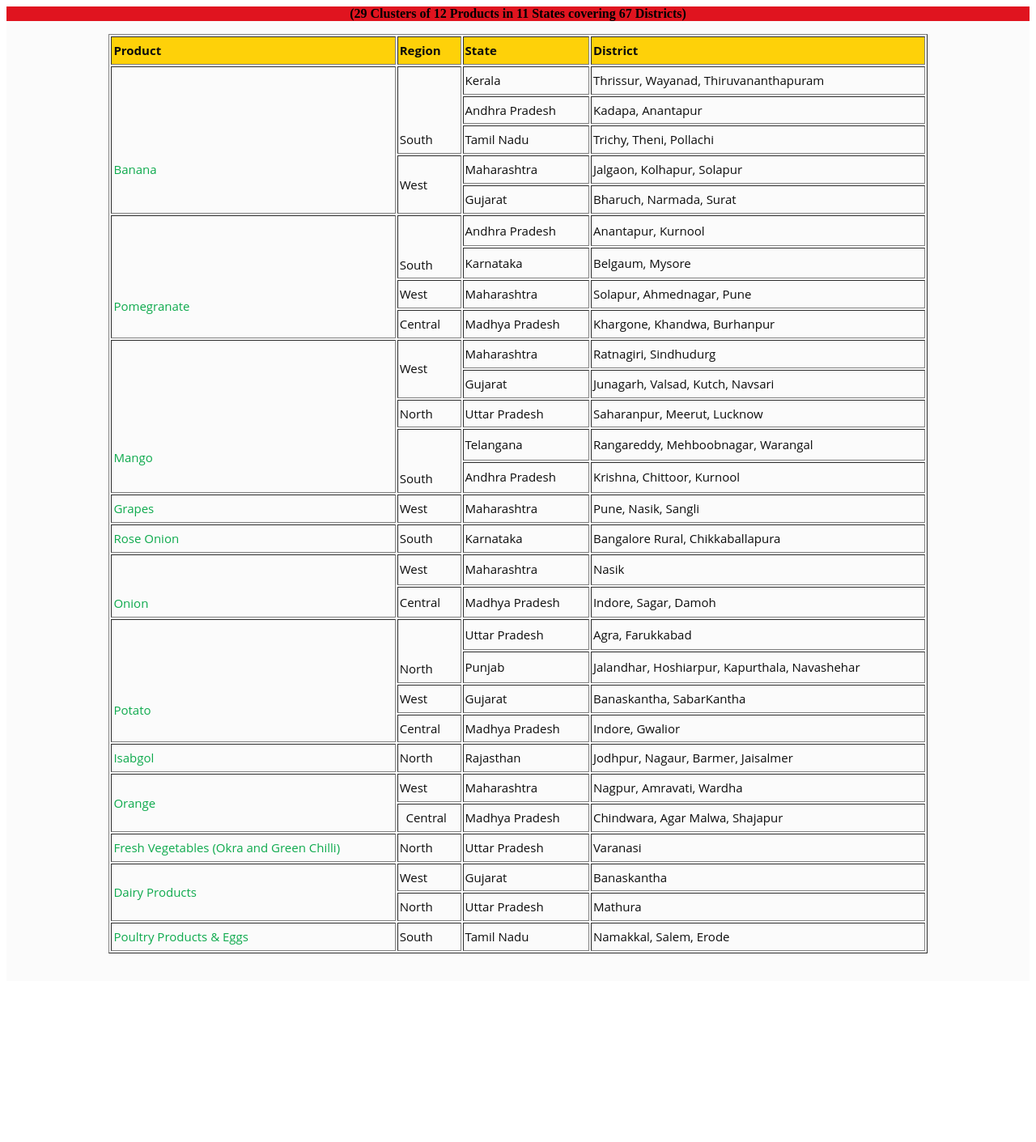
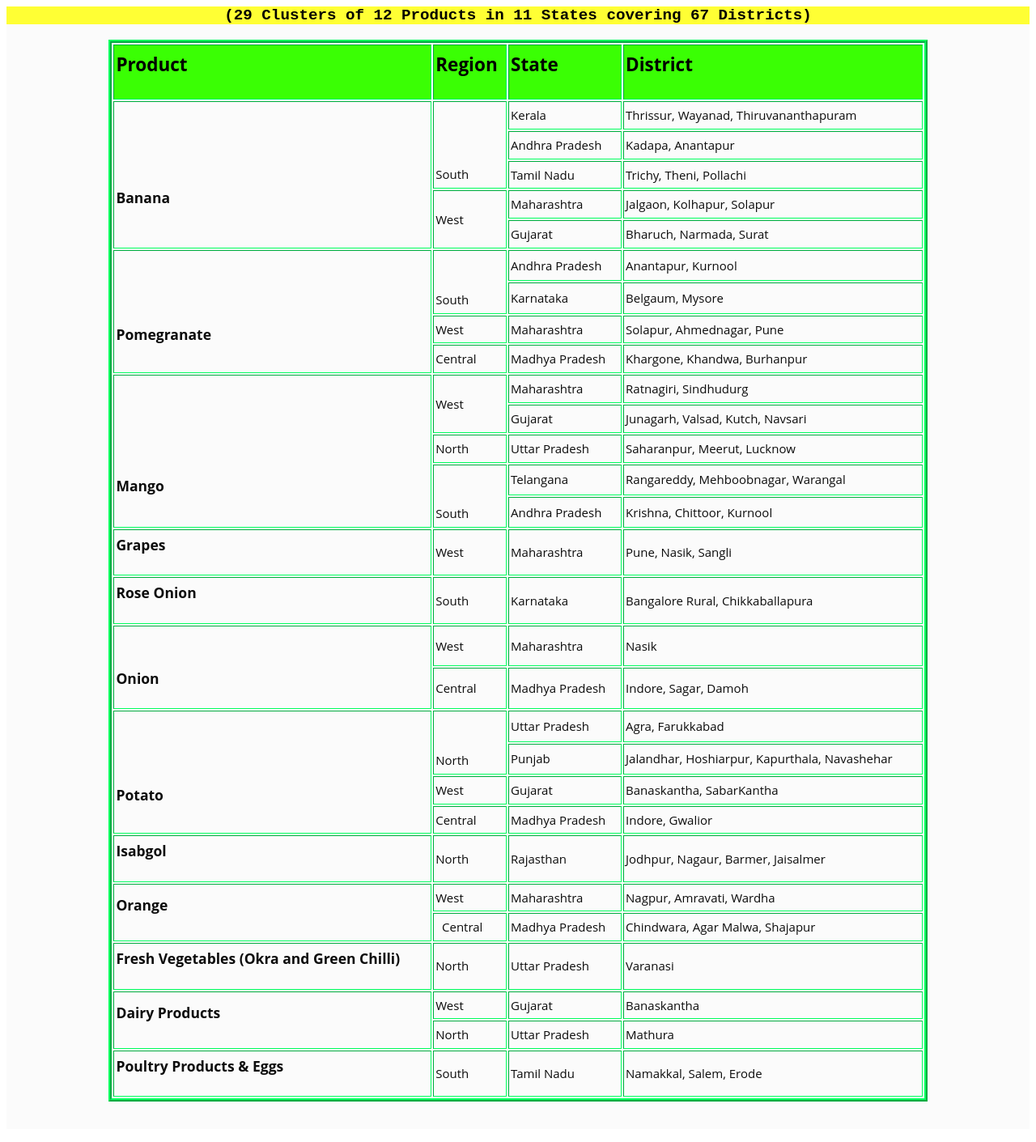
Before and after one commit to Rjchauhan18/Tic_Tech_Toe, a Django app: template templates/clusterdata.html in a window 1280 px wide. Shown: the whole page at 81% size. Before the commit the page ends 1178 px from the top, so only its background shows below. Run offline with Django 4.2, Linux system fonts and the light colour scheme; the template is opened without the code that fills it, so the values that code supplies are empty.

Commit message:
Changed Cluster.html part

```diff
--- a/templates/clusterdata.html
+++ b/templates/clusterdata.html
@@ -1,4 +1,3 @@
-
 <div class="content" style="padding: 0px; background-color: #0eaa4d; margin: auto;">
     <div class="container" style="background-color: #fbfbfb;">
         <div class="panel panel-primary dialog-panel">
@@ -15,28 +14,28 @@
 
  </head>
  <body>
- <p style="text-align: center; background-color:rgb(224, 20, 31) ;" class="exportdocumentationnew"> <strong> (29 Clusters of 12 Products in 11 States covering 67 Districts)</strong></p>
-<table width="80%"  cellspacing="2" cellpadding="2" border="1" style="font-family: 'Open Sans', sans-serif;font-size: 15px;line-height: 1.92;font-weight: 400;color: #0c0c0c;-webkit-font-smoothing: antialiased; margin-right: auto; margin-left: auto; ">
+ <p style="text-align: center; background-color:rgb(255, 255, 52);font-family: 'Courier New', Courier, monospace;font-size: larger;" class="exportdocumentationnew"> <strong> (29 Clusters of 12 Products in 11 States covering 67 Districts)</strong></p>
+<table width="80%"  cellspacing="2" cellpadding="2" border="4" style="font-family: 'Open Sans', sans-serif;font-size: 15px;line-height: 1.92;font-weight: 400;color: #0c0c0c;-webkit-font-smoothing: antialiased; margin-right: auto; margin-left: auto;border-style:ridge;border-color: rgb(0, 255, 94); ">
     <tbody>
-        <tr class="innerpageheading" style="background-color: rgb(254, 209, 9);">
+        <tr class="innerpageheading" style="background-color: rgb(58, 255, 4);color: #000000;">
             <td>
-                <strong>Product</strong>
+                <strong><h2>Product</h2></strong>
             </td>
             <td>
-                <strong>Region</strong>
+                <strong><h2>Region</h2></strong>
             </td>
             <td>
-                <strong>State</strong>
+                <strong ><h2>State</h2></strong>
             </td>
             <td>
-                <strong>District</strong>
+                <strong><h2>District</h2></strong>
             </td>
 
         </tr>
         <tr>
             <td rowspan="5">
                 <br /><br />
-                <p class="aboutapeda" style="color: #0eaa4d;"><span>Banana</span></p>
+                <p class="aboutapeda" style="color: #000000;"><h3>Banana</h3></p>
             </td>
             <td rowspan="3">
                 <br /><br />
@@ -93,7 +92,7 @@
         <tr>
             <td rowspan="4">
                 <br /><br />
-                <p class="aboutapeda" style="color: #0eaa4d;"><span>Pomegranate</span></p>
+                <p class="aboutapeda" style=" color: #000000;"><h3>Pomegranate</h3></p>
             </td>
             <td rowspan="2">
                 <br />
@@ -142,7 +141,7 @@
         <tr>
             <td rowspan="5">
                 <br /><br /><br />
-                <p class="aboutapeda" style="color: #0eaa4d;"><span>Mango</span></p>
+                <p class="aboutapeda" style="color: #000000;"><h3>Mango</h3></p>
             </td>
             <td rowspan="2">
                 <p><span>West</span></p>
@@ -199,7 +198,7 @@
 
         <tr>
             <td>
-                <p class="aboutapeda" style="color: #0eaa4d;"><span>Grapes</span></p>
+                <p class="aboutapeda" style="color: #000000;"><h3>Grapes</h3></p>
             </td>
             <td>
                 <p><span>West</span></p>
@@ -215,7 +214,7 @@
         <!--Grapes-->
         <tr>
             <td>
-                <p class="aboutapeda" style="color: #0eaa4d;"><span>Rose Onion</span></p>
+                <p class="aboutapeda" style="color: #000000;"><h3>Rose Onion</h3></p>
             </td>
             <td>
                 <p><span>South</span></p>
@@ -232,7 +231,7 @@
         <tr>
             <td rowspan="2">
                 <br />
-                <p class="aboutapeda" style="color: #0eaa4d;"><span>Onion</span></p>
+                <p class="aboutapeda" style="color: #000000;"><h3>Onion</h3></p>
             </td>
             <td>
                 <p><span>West</span></p>
@@ -261,7 +260,7 @@
         <tr>
             <td rowspan="4">
                 <br /><br />
-                <p class="aboutapeda" style="color: #0eaa4d;"><span>Potato</span></p>
+                <p class="aboutapeda" style="color: #000000;"><h3>Potato</h3></p>
             </td>
             <td rowspan="2">
                 <br />
@@ -310,7 +309,7 @@
 
         <tr>
             <td>
-                <p class="aboutapeda" style="color: #0eaa4d;"><span>Isabgol</span></p>
+                <p class="aboutapeda" style="color: #000000;"><h3>Isabgol</h3></p>
             </td>
             <td>
                 <p><span>North</span></p>
@@ -327,7 +326,7 @@
 
         <tr>
             <td rowspan="2">
-                <p class="aboutapeda" style="color: #0eaa4d;"><span>Orange</span></p>
+                <p class="aboutapeda" style="color: #000000;"><h3>Orange</h3></p>
             </td>
             <td>
                 <p><span>West</span></p>
@@ -355,7 +354,7 @@
 
         <tr>
             <td>
-                <p class="aboutapeda" style="color: #0eaa4d;"><span>Fresh Vegetables (Okra and Green Chilli)</span></p>
+                <p class="aboutapeda" style="color: #000000;"><h3>Fresh Vegetables (Okra and Green Chilli)</h3></p>
             </td>
             <td>
                 <p><span>North</span></p>
@@ -375,7 +374,7 @@
 
         <tr>
             <td rowspan="2">
-                <p class="aboutapeda" style="color: #0eaa4d;"><span>Dairy Products</span></p>
+                <p class="aboutapeda" style="color: #000000;"><h3>Dairy Products</h3></p>
             </td>
             <td>
                 <p><span>West</span></p>
@@ -402,7 +401,7 @@
         <!--Dairy Products-->
         <tr>
             <td>
-                <p class="aboutapeda" style="color: #0eaa4d;"><span>Poultry Products &amp; Eggs</span></p>
+                <p class="aboutapeda" style="color: #000000;"><h3>Poultry Products &amp; Eggs</h3></p>
             </td>
             <td>
                 <p><span>South</span></p>
```
